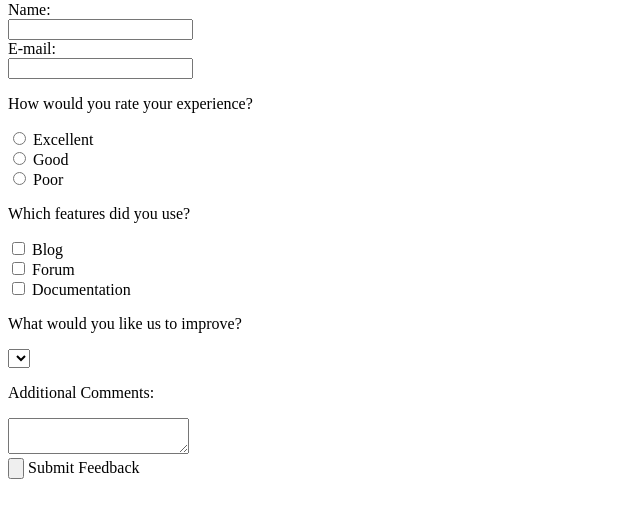
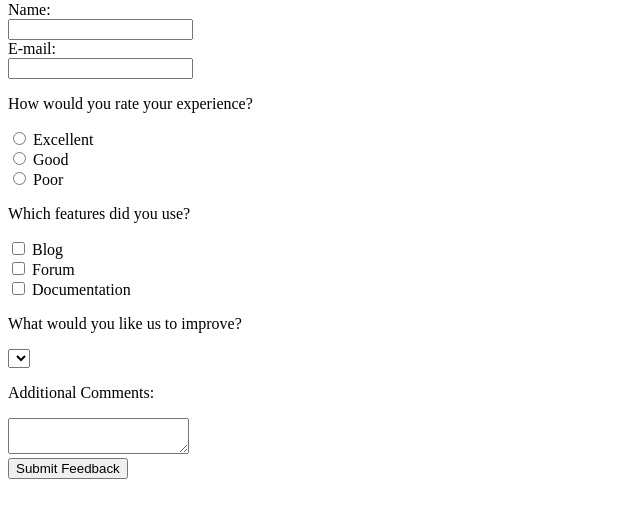
Before and after one commit to straumoy/11-Survey-or-Feedback-Form, a plain HTML site: page index.html in a window 1280 px wide. Shown: the part 79-596 px from the top of the page, without its empty margins (0-640 px from the left). Drawn offline with Linux system fonts and the light colour scheme.

Commit message:
button label fixed

```diff
--- a/index.html
+++ b/index.html
@@ -47,7 +47,9 @@
         </textarea>
     </form>
 
-<input type="button" id="submit" name="submit"> <label for="submit">Submit Feedback</label>
+    <form>
+        <input type="submit" value="Submit Feedback">
+    </form>
 </body>
 
 </html>
```
